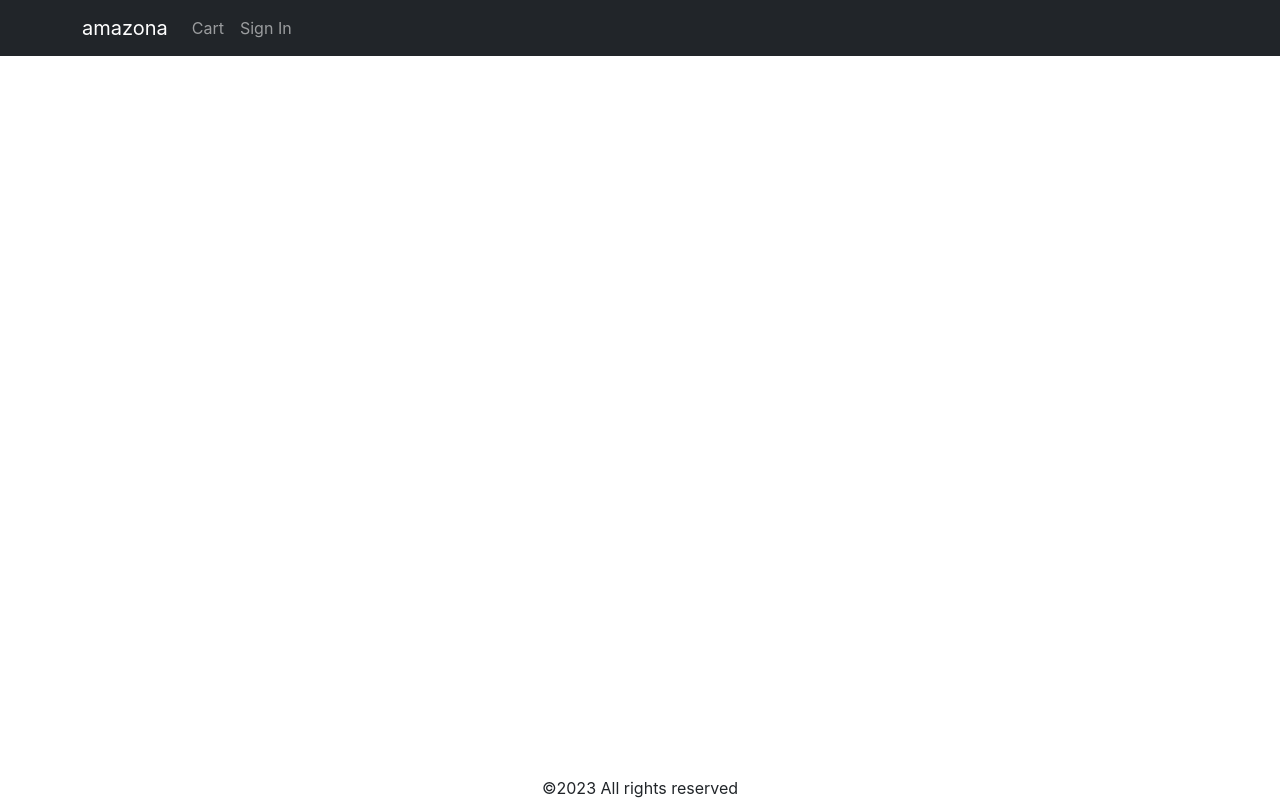
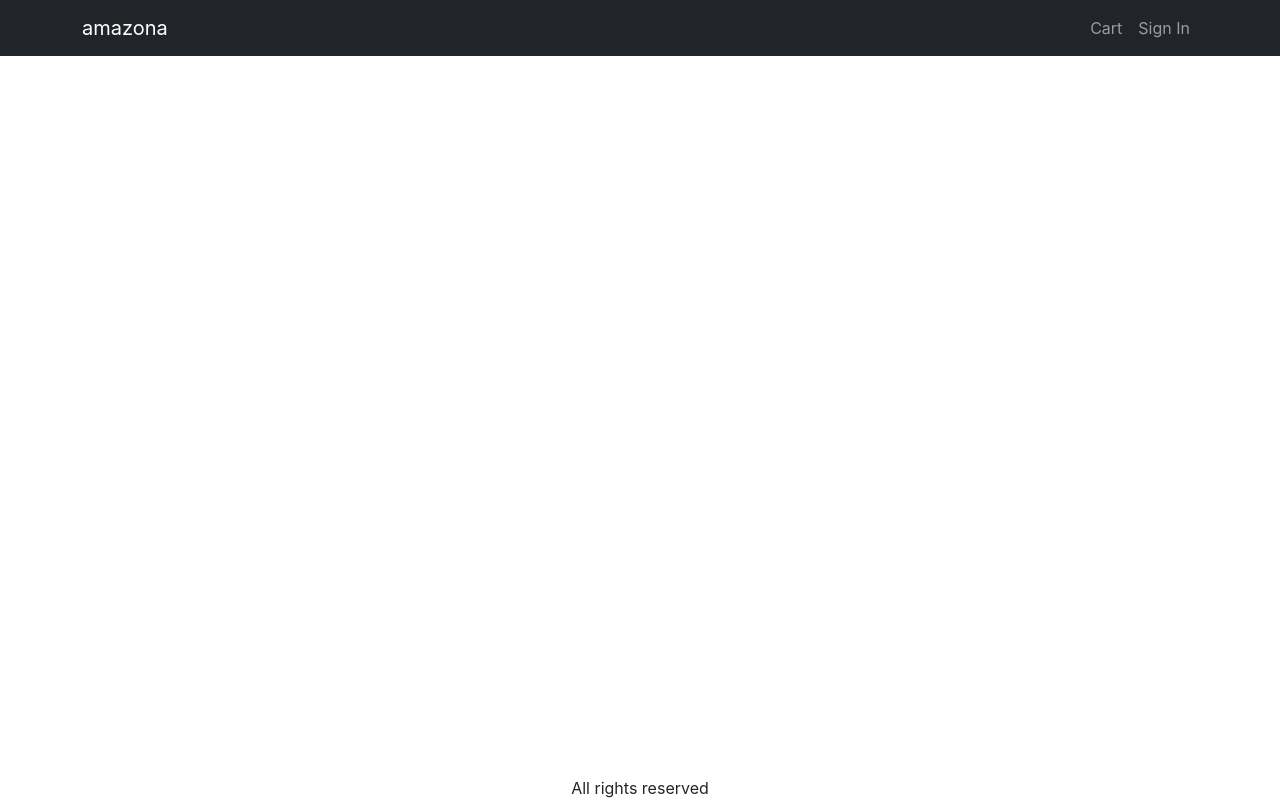
Before and after one commit to OybekKayumov/amazona, a React (Create React App) app in the folder frontend/: page /login in a window 1280 px wide. Built offline with nearby package versions, Linux system fonts and the light colour scheme.

Commit message:
Add order history screen

```diff
--- a/frontend/src/App.js
+++ b/frontend/src/App.js
@@ -1,15 +1,14 @@
-import { BrowserRouter, Link, Route, Routes} from 'react-router-dom';
-//  import data from "./data";
+import { BrowserRouter, Link, Route, Routes } from 'react-router-dom';
 import { ToastContainer } from 'react-toastify';
 import 'react-toastify/dist/ReactToastify.css';
 import HomeScreen from './screens/HomeScreen';
 import ProductScreen from './screens/ProductScreen';
 import Navbar from 'react-bootstrap/Navbar';
+import Badge from 'react-bootstrap/Badge';
 import Nav from 'react-bootstrap/Nav';
 import NavDropdown from 'react-bootstrap/NavDropdown';
 import Container from 'react-bootstrap/Container';
-import {LinkContainer} from "react-router-bootstrap";
-import Badge from 'react-bootstrap/esm/Badge';
+import { LinkContainer } from 'react-router-bootstrap';
 import { useContext } from 'react';
 import { Store } from './store';
 import CartScreen from './screens/CartScreen';
@@ -19,96 +18,90 @@ import SignupScreen from './screens/SignupScreen';
 import PaymentMethodScreen from './screens/PaymentMethodScreen';
 import PlaceOrderScreen from './screens/PlaceOrderScreen';
 import OrderScreen from './screens/OrderScreen';
+import OrderHistoryScreen from './screens/OrderHistoryScreen';
 
 function App() {
   const { state, dispatch: ctxDispatch } = useContext(Store);
   const { cart, userInfo } = state;
 
   const signoutHandler = () => {
-    ctxDispatch({ type: 'USER_SIGNOUT'});
+    ctxDispatch({ type: 'USER_SIGNOUT' });
     localStorage.removeItem('userInfo');
     localStorage.removeItem('shippingAddress');
     localStorage.removeItem('paymentMethod');
-  }
-
+  };
   return (
     <BrowserRouter>
       <div className="d-flex flex-column site-container">
-        {/* <ToastContainer position='bottom-center' limit={1} /> */}
-        <ToastContainer position='top-center' limit={1} />
-
-        <header className="">
-          <Navbar bg="dark" variant="dark">
+        <ToastContainer position="bottom-center" limit={1} />
+        <header>
+          <Navbar bg="dark" variant="dark" expand="lg">
             <Container>
               <LinkContainer to="/">
                 <Navbar.Brand>amazona</Navbar.Brand>
               </LinkContainer>
-              <Nav className="me-auto">
-                <Link to="/cart" className='nav-link'>
-                  Cart
-                  {
-                    cart.cartItems.length > 0 && (
+              <Navbar.Toggle aria-controls="basic-navbar-nav" />
+              <Navbar.Collapse id="basic-navbar-nav">
+                <Nav className="me-auto  w-100  justify-content-end">
+                  <Link to="/cart" className="nav-link">
+                    Cart
+                    {cart.cartItems.length > 0 && (
                       <Badge pill bg="danger">
-                        {cart.cartItems.reduce((acc, curr) => acc + curr.quantity, 0)}
+                        {cart.cartItems.reduce((a, c) => a + c.quantity, 0)}
                       </Badge>
-                    )
-                  }
-                </Link>
-
-                { userInfo
-                  ? (
-                    <NavDropdown
-                      title={userInfo.name}
-                      id='basic-nav-dropdown'
-                    >
+                    )}
+                  </Link>
+                  {userInfo ? (
+                    <NavDropdown title={userInfo.name} id="basic-nav-dropdown">
                       <LinkContainer to="/profile">
                         <NavDropdown.Item>User Profile</NavDropdown.Item>
                       </LinkContainer>
                       <LinkContainer to="/orderhistory">
                         <NavDropdown.Item>Order History</NavDropdown.Item>
                       </LinkContainer>
-
                       <NavDropdown.Divider />
-
                       <Link
-                        className='dropdown-item'
+                        className="dropdown-item"
                         to="#signout"
                         onClick={signoutHandler}
                       >
                         Sign Out
                       </Link>
-
                     </NavDropdown>
-                  )
-                  : (
-                    <Link className='nav-link' to='/signin'>
+                  ) : (
+                    <Link className="nav-link" to="/signin">
                       Sign In
                     </Link>
                   )}
-              </Nav>
+                </Nav>
+              </Navbar.Collapse>
             </Container>
-
           </Navbar>
         </header>
         <main>
-          <Container className='mt-3'>
+          <Container className="mt-3">
             <Routes>
-              <Route path='/product/:slug' element={<ProductScreen />} />
-              <Route path='/cart' element={<CartScreen />} />
-              <Route path='/signin' element={<SigninScreen />} />
-              <Route path='/signup' element={<SignupScreen />} />
-              <Route path='/shipping' element={<ShippingAddressScreen />} />
-              <Route path='/placeorder' element={<PlaceOrderScreen />} />
+              <Route path="/product/:slug" element={<ProductScreen />} />
+              <Route path="/cart" element={<CartScreen />} />
+              <Route path="/signin" element={<SigninScreen />} />
+              <Route path="/signup" element={<SignupScreen />} />
+              <Route path="/placeorder" element={<PlaceOrderScreen />} />
               <Route path="/order/:id" element={<OrderScreen />}></Route>
-              <Route path='/payment' element={<PaymentMethodScreen />} />
-              <Route path='/' element={<HomeScreen />} />
+              <Route
+                path="/orderhistory"
+                element={<OrderHistoryScreen />}
+              ></Route>
+              <Route
+                path="/shipping"
+                element={<ShippingAddressScreen />}
+              ></Route>
+              <Route path="/payment" element={<PaymentMethodScreen />}></Route>
+              <Route path="/" element={<HomeScreen />} />
             </Routes>
           </Container>
         </main>
         <footer>
-          <div className='text-center'>
-            ©2023 All rights reserved
-          </div>
+          <div className="text-center">All rights reserved</div>
         </footer>
       </div>
     </BrowserRouter>
```
